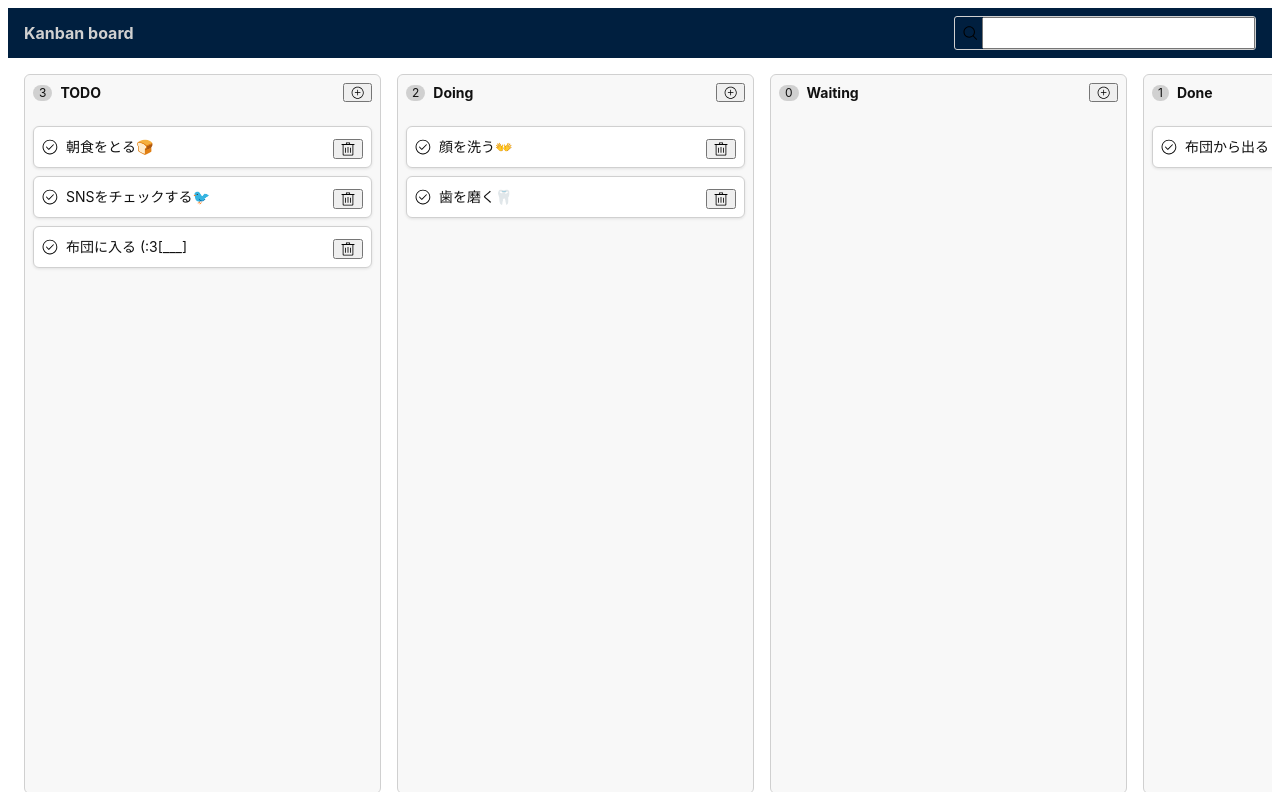
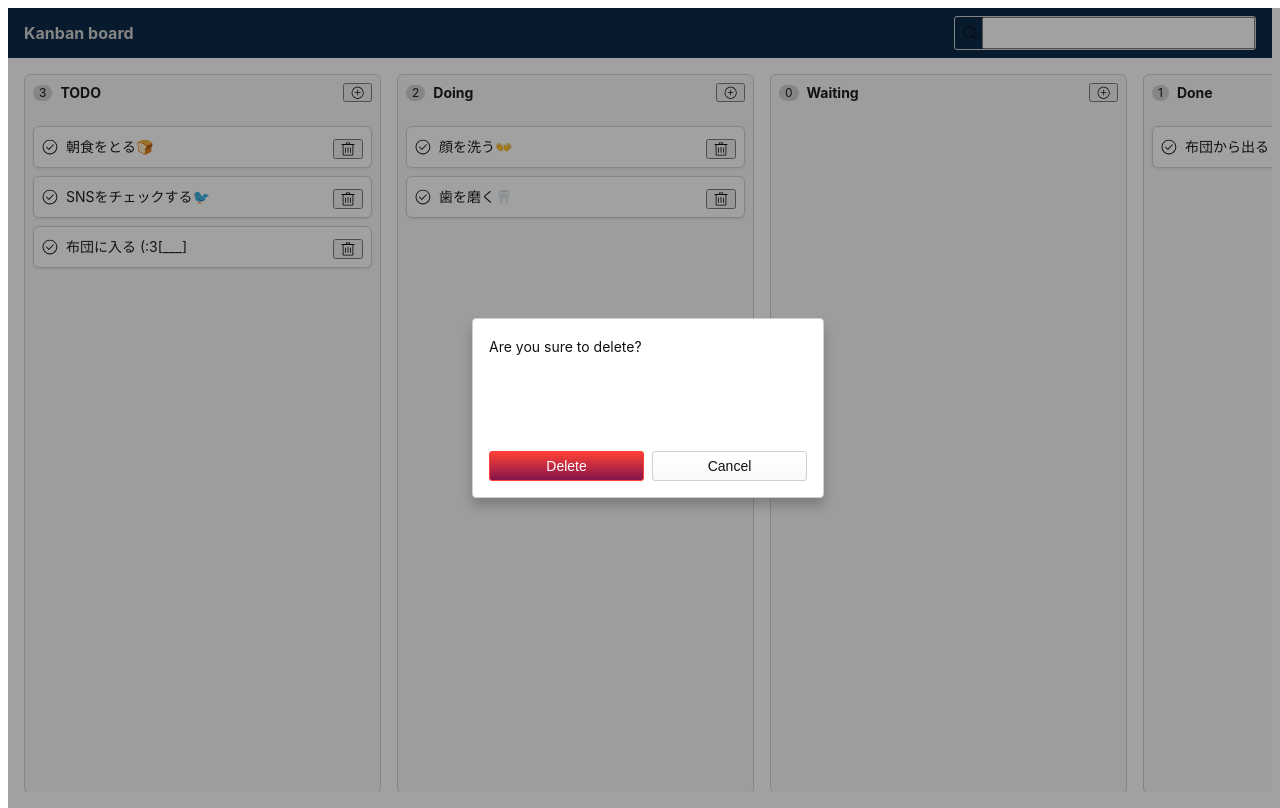
Before and after one commit to 40213151/redux-kanban-board, a React app: page / in a window 1280 px wide. Both pictures are taken after a click on the button 348 px from the left and 149 px from the top of the page. Built offline with nearby package versions, Linux system fonts and the light colour scheme; the HTML template or start-up script is replaced by a standard one.

Commit message:
カード削除機能実装

```diff
--- a/src/App.tsx
+++ b/src/App.tsx
@@ -1,7 +1,10 @@
 import React, { useState } from 'react'
-import styled, { StylisPlugin } from 'styled-components'
+import styled from 'styled-components'
+import produce from 'immer'
 import { Header as _Header } from './Header'
 import { Column } from './Column'
+import { DeleteDialog } from './DeleteDialog'
+import { Overlay as _Overlay } from './Overlay'
 
 export function App() {
   const [filterValue, setFilterValue] = useState('')
@@ -47,42 +50,54 @@
 
     if (fromID === toID) return
 
-    setColumns(columns => {
-      const card = columns.flatMap(col => col.cards).find(c => c.id === fromID)
-      if (!card) {
-        return columns
-      }
+    type Columns = typeof columns
+    setColumns(
+      produce((columns: Columns) => {
+        const card = columns
+          .flatMap(col => col.cards)
+          .find(c => c.id === fromID)
+        if (!card) return
 
-      return columns.map(column => {
-        let newColumn = column
+        const fromColumn = columns.find(col =>
+          col.cards.some(c => c.id === fromID),
+        )
+        if (!fromColumn) return
 
-        if (newColumn.cards.some(c => c.id === fromID)) {
-          newColumn = {
-            ...newColumn,
-            cards: newColumn.cards.filter(c => c.id !== fromID),
-          }
+        fromColumn.cards = fromColumn.cards.filter(c => c.id !== fromID)
+
+        const toColumn = columns.find(
+          col => col.id === toID || col.cards.some(c => c.id === toID),
+        )
+        if (!toColumn) return
+
+        let index = toColumn.cards.findIndex(c => c.id === toID)
+        if (index < 0) {
+          index = toColumn.cards.length
         }
+        toColumn.cards.splice(index, 0, card)
+      }),
+    )
+  }
 
-        // 列の末尾に移動
-        if (newColumn.id === toID) {
-          newColumn = {
-            ...newColumn,
-            cards: [...newColumn.cards, card],
-          }
-        }
-        // 列の末尾以外に移動
-        else if (newColumn.cards.some(c => c.id === toID)) {
-          newColumn = {
-            ...newColumn,
-            cards: newColumn.cards.flatMap(c =>
-              c.id === toID ? [card, c] : [c],
-            ),
-          }
-        }
+  const [deletingCardID, setDeletingCardID] = useState<string | undefined>(
+    undefined,
+  )
 
-        return newColumn
-      })
-    })
+  const deleteCard = () => {
+    const cardID = deletingCardID
+    if (!cardID) return
+
+    setDeletingCardID(undefined)
+
+    type Columns = typeof columns
+    setColumns(
+      produce((columns: Columns) => {
+        const column = columns.find(col => col.cards.some(c => c.id === cardID))
+        if (!column) return
+
+        column.cards = column.cards.filter(c => c.id !== cardID)
+      }),
+    )
   }
 
   return (
@@ -99,10 +114,20 @@
               cards={cards}
               onCardDragStart={cardID => setDraggingCardID(cardID)}
               onCardDrop={entered => dropCardTo(entered ?? columnID)}
+              onCardDeleteClick={cardID => setDeletingCardID(cardID)}
           />
         ))}
         </HorizontalScroll>
       </MainArea>
+
+      {deletingCardID && (
+        <Overlay onClick={() => setDeletingCardID(undefined)}>
+          <DeleteDialog
+            onConfirm={deleteCard}
+            onCancel={() => setDeletingCardID(undefined)}
+          />
+        </Overlay>
+      )}
     </Container>
   )
 }
@@ -140,3 +165,9 @@
     content: '';
   }
 `
+
+const Overlay = styled(_Overlay)`
+  display: flex;
+  justify-content: center;
+  align-items: center;
+`
--- a/src/Card.tsx
+++ b/src/Card.tsx
@@ -9,10 +9,12 @@
   text,
   onDragStart,
   onDragEnd,
+  onDeleteClick,
  }: {
   text?: string
   onDragStart?(): void
   onDragEnd?(): void
+  onDeleteClick?(): void
 }) {
   const [drag,  setDrag] = useState(false)
 
@@ -40,7 +42,7 @@
         ),
       )}
 
-      <DeleteButton />
+      <DeleteButton onClick={onDeleteClick} />
     </Container>
   )
 }
--- a/src/Column.tsx
+++ b/src/Column.tsx
@@ -11,6 +11,7 @@
   cards: rawCards,
   onCardDragStart,
   onCardDrop,
+  onCardDeleteClick,
 }: {
   title?: string
   filterValue?: string
@@ -20,6 +21,7 @@
   }[]
   onCardDragStart?(id: string): void
   onCardDrop?(entered: string | null): void
+  onCardDeleteClick?(id: string): void
 }) {
   const filterValue = rawFilterValue?.trim()
   const keywords = filterValue?.toLowerCase().split(/\s+/g) ?? []
@@ -77,6 +79,7 @@
               text={text}
               onDragStart={() =>  handleCardDragStart(id)}
               onDragEnd={() => setDraggingCardID(undefined)}
+              onDeleteClick={() => onCardDeleteClick?.(id)}
             />
            </Card.DropArea>
         ))}
--- /dev/null
+++ b/src/DeleteDialog.tsx
@@ -0,0 +1,58 @@
+import React from 'react'
+import styled from 'styled-components'
+import * as color from './color'
+import {Button, DangerButton} from './Button'
+
+export function DeleteDialog({
+    onConfirm,
+    onCancel,
+    className,
+}: {
+    onConfirm?(): void
+    onCancel?(): void
+    className?: string
+}) {
+    return (
+        <Container className={className}>
+            <Message>Are you sure to delete?</Message>
+
+            <ButtonRow>
+                <DeleteButton onClick={onConfirm} />
+                <CancelButton autoFocus onClick={onCancel} />
+            </ButtonRow>
+        </Container>
+    )
+}
+
+const Container = styled.div`
+  min-width: 350px;
+  box-shadow: 0 8px 12px hsla(0, 0%, 0%, 0.2);
+  border: solid 1px ${color.Silver};
+  border-radius: 4px;
+  background-color: ${color.White};
+`
+
+const Message = styled.div`
+  min-height: 100px;
+  padding: 16px;
+  color: ${color.Black};
+  font-size: 14px;
+  line-height: 1.7;
+`
+
+const ButtonRow = styled.div`
+  display: flex;
+  padding: 0 16px 16px;
+
+  > :not(:first-child) {
+    margin-left: 8px;
+  }
+`
+
+const DeleteButton = styled(DangerButton).attrs({
+  children: 'Delete',
+})``
+
+const CancelButton = styled(Button).attrs({
+  children: 'Cancel',
+})``
--- /dev/null
+++ b/src/Overlay.tsx
@@ -0,0 +1,31 @@
+import React from 'react'
+import styled from 'styled-components'
+
+export function Overlay({
+  onClick,
+  className,
+  children,
+}: {
+  onClick?(): void
+  className?: string
+  children?: React.ReactNode
+}) {
+  return (
+    <Container
+      className={className}
+      onClick={ev => {
+        if (ev.target !== ev.currentTarget) return
+        onClick?.()
+      }}
+    >
+      {children}
+    </Container>
+  )
+}
+
+const Container = styled.div`
+  position: fixed;
+  width: 100%;
+  height: 100%;
+  background-color: hsla(0, 0%, 8%, 0.4);
+`
```
